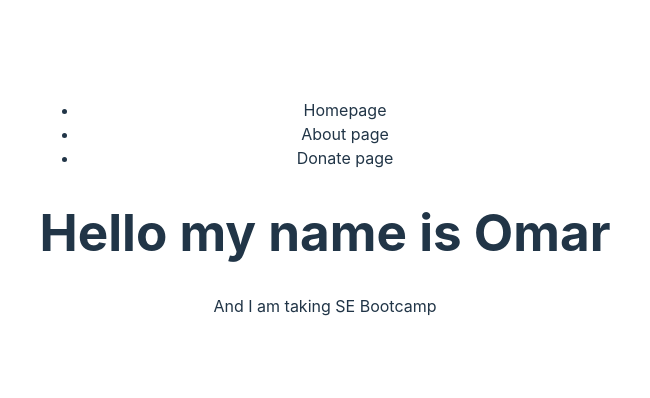
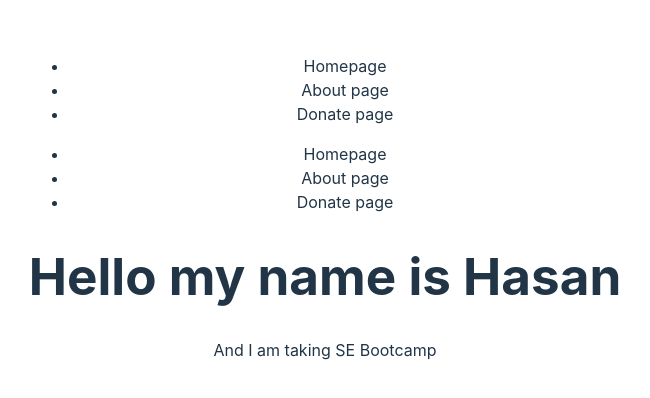
Before and after one commit to GA-SEB-3/Unit03-W01-D01-React-Intro, a React (Vite) app: page / in a window 1280 px wide. Shown: the part 192-590 px from the top of the page, without its empty margins (315-965 px from the left). Built offline with nearby package versions, Linux system fonts and the light colour scheme.

Commit message:
updated code

```diff
--- a/src/App.jsx
+++ b/src/App.jsx
@@ -15,11 +15,12 @@ npm run dev
 */
 
 function App() {
-
+  let myName = "Hasan"
   return (
     <>
       <Navbar></Navbar>
-      <h1>Hello my name is Omar</h1>
+      <Navbar></Navbar>
+      <h1>Hello my name is {myName}</h1>
       <p>And I am taking SE Bootcamp</p>
     </>
   )
```
